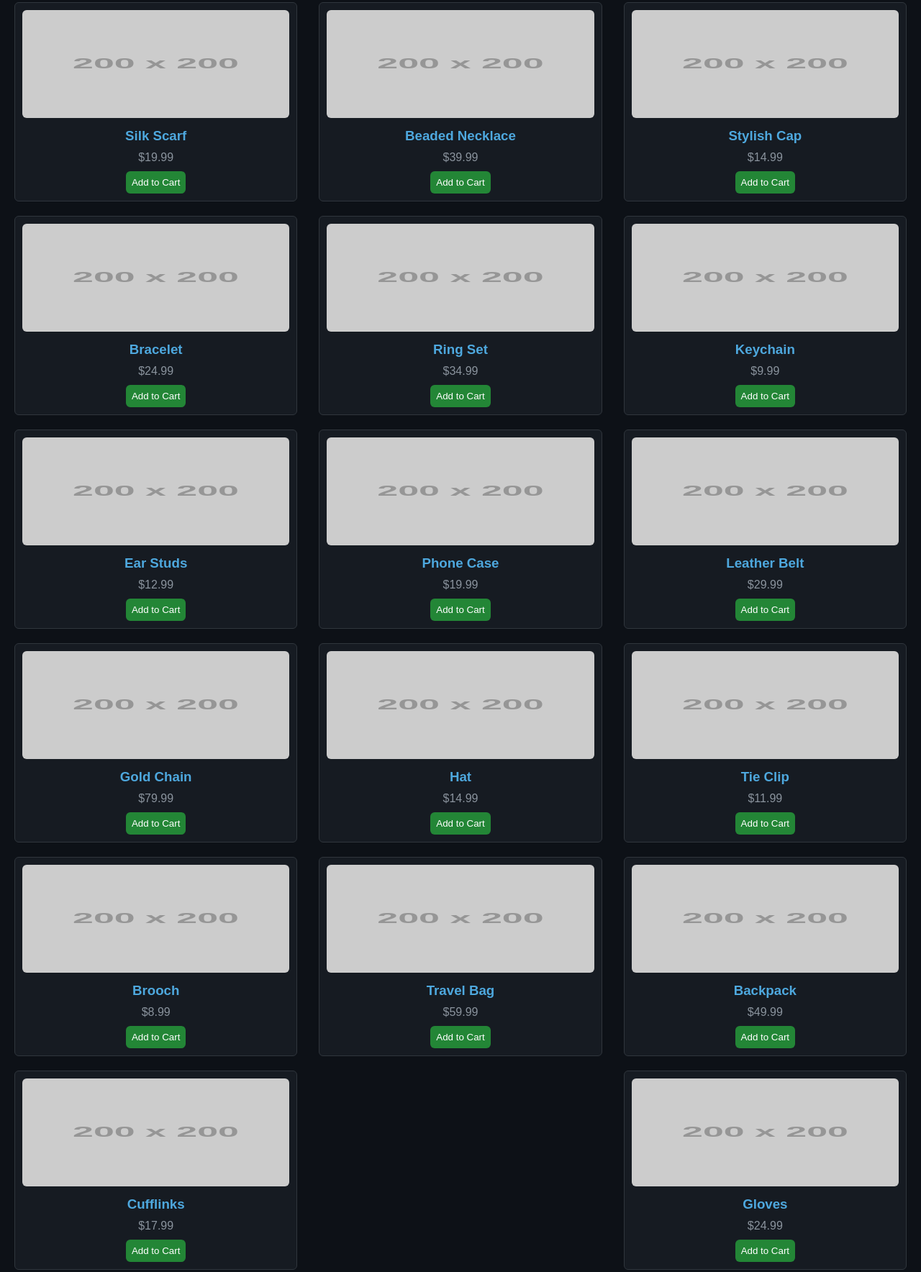
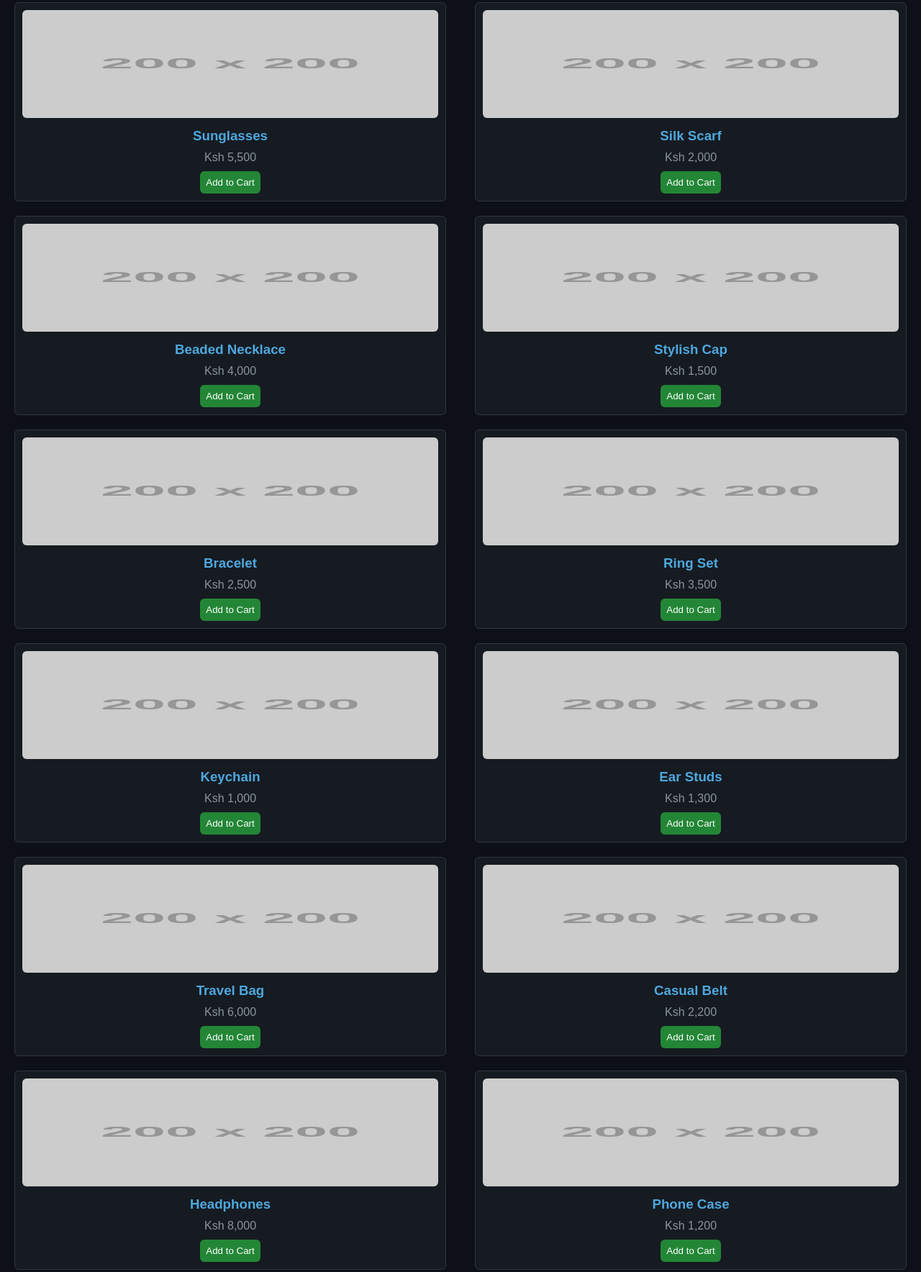
Before and after one commit to symoh05/g, a plain HTML site: page index.html in a window 1280 px wide. Shown: the part 544-2312 px from the top of the page at 72% size. Drawn offline with Linux system fonts and the light colour scheme; placeholder pictures from the web are drawn by us.

Commit message:
Update index.html

```diff
--- a/index.html
+++ b/index.html
@@ -74,7 +74,7 @@
       background-color: #161b22;
       border: 1px solid #30363d;
       border-radius: 6px;
-      width: calc(33.333% - 20px);
+      width: calc(50% - 20px);
       padding: 10px;
       text-align: center;
       color: #c9d1d9;
@@ -137,128 +137,33 @@
   <!-- Products -->
   <section class="products">
     <!-- Original 10 Products -->
-    <div class="product-card">
-      <img src="https://via.placeholder.com/200" alt="Product 1">
-      <h3>Leather Wallet</h3>
-      <p>$29.99</p>
-      <button>Add to Cart</button>
-    </div>
-    <div class="product-card">
-      <img src="https://via.placeholder.com/200" alt="Product 2">
-      <h3>Elegant Watch</h3>
-      <p>$89.99</p>
-      <button>Add to Cart</button>
-    </div>
-    <div class="product-card">
-      <img src="https://via.placeholder.com/200" alt="Product 3">
-      <h3>Sunglasses</h3>
-      <p>$49.99</p>
-      <button>Add to Cart</button>
-    </div>
-    <div class="product-card">
-      <img src="https://via.placeholder.com/200" alt="Product 4">
-      <h3>Silk Scarf</h3>
-      <p>$19.99</p>
-      <button>Add to Cart</button>
-    </div>
-    <div class="product-card">
-      <img src="https://via.placeholder.com/200" alt="Product 5">
-      <h3>Beaded Necklace</h3>
-      <p>$39.99</p>
-      <button>Add to Cart</button>
-    </div>
-    <div class="product-card">
-      <img src="https://via.placeholder.com/200" alt="Product 6">
-      <h3>Stylish Cap</h3>
-      <p>$14.99</p>
-      <button>Add to Cart</button>
-    </div>
-    <div class="product-card">
-      <img src="https://via.placeholder.com/200" alt="Product 7">
-      <h3>Bracelet</h3>
-      <p>$24.99</p>
-      <button>Add to Cart</button>
-    </div>
-    <div class="product-card">
-      <img src="https://via.placeholder.com/200" alt="Product 8">
-      <h3>Ring Set</h3>
-      <p>$34.99</p>
-      <button>Add to Cart</button>
-    </div>
-    <div class="product-card">
-      <img src="https://via.placeholder.com/200" alt="Product 9">
-      <h3>Keychain</h3>
-      <p>$9.99</p>
-      <button>Add to Cart</button>
-    </div>
-    <div class="product-card">
-      <img src="https://via.placeholder.com/200" alt="Product 10">
-      <h3>Ear Studs</h3>
-      <p>$12.99</p>
-      <button>Add to Cart</button>
-    </div>
+    <div class="product-card"><img src="https://via.placeholder.com/200" alt="Product 1"><h3>Leather Wallet</h3><p>Ksh 3,000</p><button>Add to Cart</button></div>
+    <div class="product-card"><img src="https://via.placeholder.com/200" alt="Product 2"><h3>Elegant Watch</h3><p>Ksh 10,500</p><button>Add to Cart</button></div>
+    <div class="product-card"><img src="https://via.placeholder.com/200" alt="Product 3"><h3>Sunglasses</h3><p>Ksh 5,500</p><button>Add to Cart</button></div>
+    <div class="product-card"><img src="https://via.placeholder.com/200" alt="Product 4"><h3>Silk Scarf</h3><p>Ksh 2,000</p><button>Add to Cart</button></div>
+    <div class="product-card"><img src="https://via.placeholder.com/200" alt="Product 5"><h3>Beaded Necklace</h3><p>Ksh 4,000</p><button>Add to Cart</button></div>
+    <div class="product-card"><img src="https://via.placeholder.com/200" alt="Product 6"><h3>Stylish Cap</h3><p>Ksh 1,500</p><button>Add to Cart</button></div>
+    <div class="product-card"><img src="https://via.placeholder.com/200" alt="Product 7"><h3>Bracelet</h3><p>Ksh 2,500</p><button>Add to Cart</button></div>
+    <div class="product-card"><img src="https://via.placeholder.com/200" alt="Product 8"><h3>Ring Set</h3><p>Ksh 3,500</p><button>Add to Cart</button></div>
+    <div class="product-card"><img src="https://via.placeholder.com/200" alt="Product 9"><h3>Keychain</h3><p>Ksh 1,000</p><button>Add to Cart</button></div>
+    <div class="product-card"><img src="https://via.placeholder.com/200" alt="Product 10"><h3>Ear Studs</h3><p>Ksh 1,300</p><button>Add to Cart</button></div>
 
-    <!-- Additional 10 Products -->
-    <div class="product-card">
-      <img src="https://via.placeholder.com/200" alt="Product 11">
-      <h3>Phone Case</h3>
-      <p>$19.99</p>
-      <button>Add to Cart</button>
-    </div>
-    <div class="product-card">
-      <img src="https://via.placeholder.com/200" alt="Product 12">
-      <h3>Leather Belt</h3>
-      <p>$29.99</p>
-      <button>Add to Cart</button>
-    </div>
-    <div class="product-card">
-      <img src="https://via.placeholder.com/200" alt="Product 13">
-      <h3>Gold Chain</h3>
-      <p>$79.99</p>
-      <button>Add to Cart</button>
-    </div>
-    <div class="product-card">
-      <img src="https://via.placeholder.com/200" alt="Product 14">
-      <h3>Hat</h3>
-      <p>$14.99</p>
-      <button>Add to Cart</button>
-    </div>
-    <div class="product-card">
-      <img src="https://via.placeholder.com/200" alt="Product 15">
-      <h3>Tie Clip</h3>
-      <p>$11.99</p>
-      <button>Add to Cart</button>
-    </div>
-    <div class="product-card">
-      <img src="https://via.placeholder.com/200" alt="Product 16">
-      <h3>Brooch</h3>
-      <p>$8.99</p>
-      <button>Add to Cart</button>
-    </div>
-    <div class="product-card">
-      <img src="https://via.placeholder.com/200" alt="Product 17">
-      <h3>Travel Bag</h3>
-      <p>$59.99</p>
-      <button>Add to Cart</button>
-    </div>
-    <div class="product-card">
-      <img src="https://via.placeholder.com/200" alt="Product 18">
-      <h3>Backpack</h3>
-      <p>$49.99</p>
-      <button>Add to Cart</button>
-    </div>
-    <div class="product-card">
-      <img src="https://via.placeholder.com/200" alt="Product 19">
-      <h3>Cufflinks</h3>
-      <p>$17.99</p>
-      <button>Add to Cart</button>
-    </div>
-    <div class="product-card">
-      <img src="https://via.placeholder.com/200" alt="Product 20">
-      <h3>Gloves</h3>
-      <p>$24.99</p>
-      <button>Add to Cart</button>
-    </div>
+    <!-- Additional 20 Products -->
+    <div class="product-card"><img src="https://via.placeholder.com/200" alt="Product 11"><h3>Travel Bag</h3><p>Ksh 6,000</p><button>Add to Cart</button></div>
+    <div class="product-card"><img src="https://via.placeholder.com/200" alt="Product 12"><h3>Casual Belt</h3><p>Ksh 2,200</p><button>Add to Cart</button></div>
+    <div class="product-card"><img src="https://via.placeholder.com/200" alt="Product 13"><h3>Headphones</h3><p>Ksh 8,000</p><button>Add to Cart</button></div>
+    <div class="product-card"><img src="https://via.placeholder.com/200" alt="Product 14"><h3>Phone Case</h3><p>Ksh 1,200</p><button>Add to Cart</button></div>
+    <div class="product-card"><img src="https://via.placeholder.com/200" alt="Product 15"><h3>Necktie</h3><p>Ksh 2,500</p><button>Add to Cart</button></div>
+    <div class="product-card"><img src="https://via.placeholder.com/200" alt="Product 16"><h3>Sports Cap</h3><p>Ksh 1,800</p><button>Add to Cart</button></div>
+    <div class="product-card"><img src="https://via.placeholder.com/200" alt="Product 17"><h3>Hair Clip</h3><p>Ksh 800</p><button>Add to Cart</button></div>
+    <div class="product-card"><img src="https://via.placeholder.com/200" alt="Product 18"><h3>Brooch</h3><p>Ksh 1,000</p><button>Add to Cart</button></div>
+    <div class="product-card"><img src="https://via.placeholder.com/200" alt="Product 19"><h3>Backpack</h3><p>Ksh 5,500</p><button>Add to Cart</button></div>
+    <div class="product-card"><img src="https://via.placeholder.com/200" alt="Product 20"><h3>Scarf Set</h3><p>Ksh 4,800</p><button>Add to Cart</button></div>
+    <div class="product-card"><img src="https://via.placeholder.com/200" alt="Product 21"><h3>Vintage Watch</h3><p>Ksh 12,000</p><button>Add to Cart</button></div>
+    <div class="product-card"><img src="https://via.placeholder.com/200" alt="Product 22"><h3>Umbrella</h3><p>Ksh 2,000</p><button>Add to Cart</button></div>
+    <div class="product-card"><img src="https://via.placeholder.com/200" alt="Product 23"><h3>Crossbody Bag</h3><p>Ksh 4,000</p><button>Add to Cart</button></div>
+    <div class="product-card"><img src="https://via.placeholder.com/200" alt="Product 24"><h3>Digital Wallet</h3><p>Ksh 7,000</p><button>Add to Cart</button></div>
+    <div class="product-card"><img src="https://via.placeholder.com/200" alt="Product 25"><h3>Gold Earrings</h3><p>Ksh 10,000</p><button>Add to Cart</button></div>
   </section>
 
   <!-- Footer -->
```
